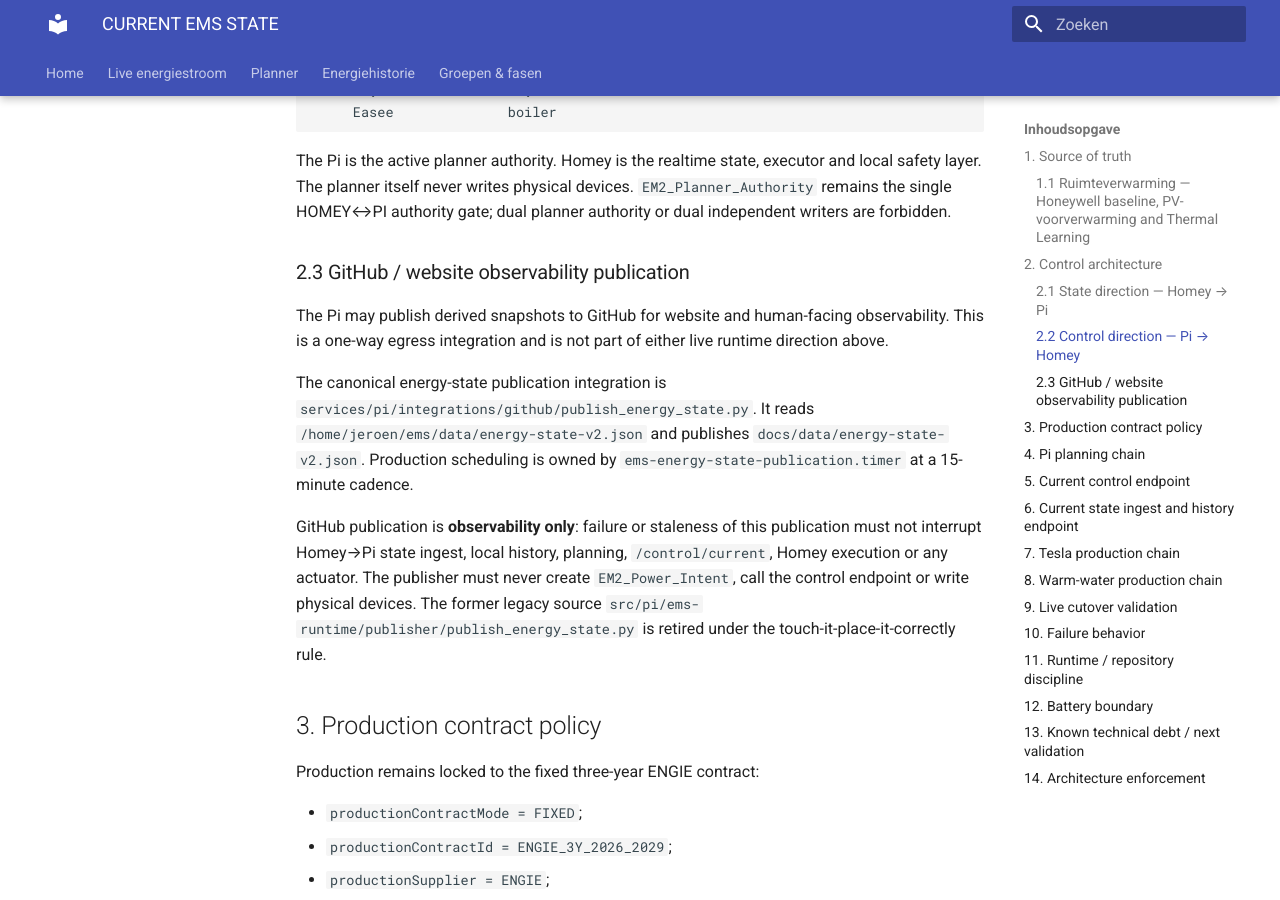
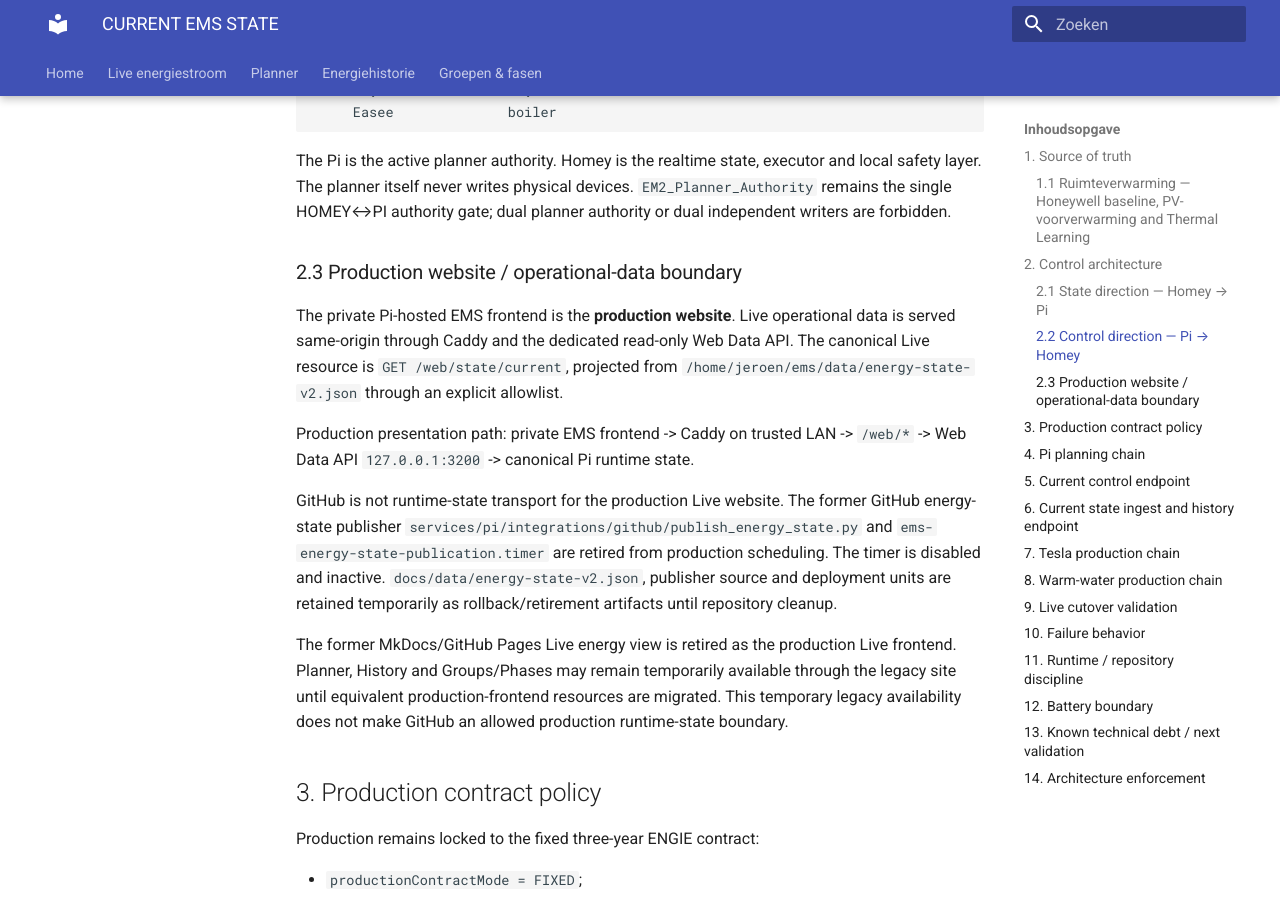
Before and after one commit to OnsKasteeltje/homey-energy-manual, an MkDocs documentation site: the page built from docs/architecture/CURRENT-EMS-STATE.md, in a window 1280 px wide and 900 px high, scrolled down 3955 px. Built offline with MkDocs 1.6.1 and Material for MkDocs 9.7.7, drawn with Linux system fonts in a browser that asks for light colours; some of the changed text lies outside the part shown.

Commit message:
feat: promote private EMS frontend to production

```diff
--- a/docs/architecture/CURRENT-EMS-STATE.md
+++ b/docs/architecture/CURRENT-EMS-STATE.md
@@ -101,13 +101,15 @@ Pi forecasts + history + fixed-contract policy
 
 The Pi is the active planner authority. Homey is the realtime state, executor and local safety layer. The planner itself never writes physical devices. `EM2_Planner_Authority` remains the single HOMEY↔PI authority gate; dual planner authority or dual independent writers are forbidden.
 
-### 2.3 GitHub / website observability publication
+### 2.3 Production website / operational-data boundary
 
-The Pi may publish derived snapshots to GitHub for website and human-facing observability. This is a one-way egress integration and is not part of either live runtime direction above.
+The private Pi-hosted EMS frontend is the **production website**. Live operational data is served same-origin through Caddy and the dedicated read-only Web Data API. The canonical Live resource is `GET /web/state/current`, projected from `/home/jeroen/ems/data/energy-state-v2.json` through an explicit allowlist.
 
-The canonical energy-state publication integration is `services/pi/integrations/github/publish_energy_state.py`. It reads `/home/jeroen/ems/data/energy-state-v2.json` and publishes `docs/data/energy-state-v2.json`. Production scheduling is owned by `ems-energy-state-publication.timer` at a 15-minute cadence.
+Production presentation path: private EMS frontend -> Caddy on trusted LAN -> `/web/*` -> Web Data API `127.0.0.1:3200` -> canonical Pi runtime state.
 
-GitHub publication is **observability only**: failure or staleness of this publication must not interrupt Homey→Pi state ingest, local history, planning, `/control/current`, Homey execution or any actuator. The publisher must never create `EM2_Power_Intent`, call the control endpoint or write physical devices. The former legacy source `src/pi/ems-runtime/publisher/publish_energy_state.py` is retired under the touch-it-place-it-correctly rule.
+GitHub is not runtime-state transport for the production Live website. The former GitHub energy-state publisher `services/pi/integrations/github/publish_energy_state.py` and `ems-energy-state-publication.timer` are retired from production scheduling. The timer is disabled and inactive. `docs/data/energy-state-v2.json`, publisher source and deployment units are retained temporarily as rollback/retirement artifacts until repository cleanup.
+
+The former MkDocs/GitHub Pages Live energy view is retired as the production Live frontend. Planner, History and Groups/Phases may remain temporarily available through the legacy site until equivalent production-frontend resources are migrated. This temporary legacy availability does not make GitHub an allowed production runtime-state boundary.
 
 ## 3. Production contract policy
 
@@ -197,7 +199,7 @@ services/pi/planner/warm-water/        # WW planning + Seasonal Source Advisor
 
 The production runtime path remains `/home/jeroen/ems/runtime/planner/warm-water/`. Repository placement and runtime placement are deliberately decoupled: deployment maps the target-structure source to this stable runtime path, and drift/integrity validation checks that mapping. The WW migration therefore changes repository ownership without changing systemd execution paths or runtime control ownership.
 
-GitHub website publication is an external Pi egress integration and belongs under `services/pi/integrations/github/`; production scheduling belongs under `deploy/systemd/`.
+The former GitHub website energy-state publisher remains temporarily under `services/pi/integrations/github/` as a rollback/retirement artifact. It is not production-scheduled and must not be re-enabled as a production Live transport.
 
 The target Frontend V2 operational-data boundary is the dedicated read-only EMS Web Data API under `services/pi/api/web-data/`. It is separate in responsibility and failure behaviour from the existing runtime/control status API. The Web Data API is presentation transport only: it has no EMS policy, optimizer, Homey/device write or actuator path. The initial resource is WW Seasonal Advice; the same boundary is intended to serve later Live, Planner, History and observability resources through explicitly versioned allowlisted contracts.
 
@@ -205,9 +207,9 @@ The Web Data API security baseline is mandatory and canonical in `docs/architect
 
 Runtime validation on 2026-09-19 confirmed the initial Web Data API service on Pi localhost `127.0.0.1:3200`: the WW Seasonal Advice resource returned the canonical advisor projection, unsupported POST returned HTTP 405, and no LAN/public listener was introduced. The systemd unit intentionally contains no repository-relative `Documentation=` directive; canonical documentation remains repository-owned rather than encoded as an invalid systemd URL.
 
-Private V2 hosting is in controlled commissioning. The first runtime attempt proved the same-origin `/web/*` reverse proxy but also exposed two deployment-boundary defects: a site address alone still produced a wildcard `*:80` listener, and the packaged Caddy service could not serve the webroot below `/home/jeroen`. Caddy was stopped immediately. The corrected repository definition now uses an explicit `bind 192.168.1.42` and stages static V2 files read-only under `/var/www/ems-frontend-v2`; the Web Data API remains `127.0.0.1:3200`. The reserved Wi-Fi address `192.168.1.45`, Docker interfaces and wildcard listeners remain excluded. Remote browser access is to be added separately through Tailscale without Funnel. Deployment source is `deploy/caddy/ems-frontend-v2.Caddyfile`; staging helper is `deploy/install/install_private_frontend_v2.sh`. The Debian Caddy 2.6.2 package does not provide the optional `caddy.logging.writers.journal` module; the private ingress therefore uses Caddy/systemd standard service logging rather than an explicit Caddy `output journal` writer.
+Private Pi-hosted frontend is the production EMS website. The first runtime attempt proved the same-origin `/web/*` reverse proxy but also exposed two deployment-boundary defects: a site address alone still produced a wildcard `*:80` listener, and the packaged Caddy service could not serve the webroot below `/home/jeroen`. Caddy was stopped immediately. The corrected repository definition now uses an explicit `bind 192.168.1.42` and stages static V2 files read-only under `/var/www/ems-frontend-v2`; the Web Data API remains `127.0.0.1:3200`. The reserved Wi-Fi address `192.168.1.45`, Docker interfaces and wildcard listeners remain excluded. Remote browser access is to be added separately through Tailscale without Funnel. Deployment source is `deploy/caddy/ems-frontend-v2.Caddyfile`; staging helper is `deploy/install/install_private_frontend_v2.sh`. The Debian Caddy 2.6.2 package does not provide the optional `caddy.logging.writers.journal` module; the private ingress therefore uses Caddy/systemd standard service logging rather than an explicit Caddy `output journal` writer.
 
-Live V2 runtime-data migration is now repository-defined through `GET /web/state/current` (schema `EMS_WEB_STATE_CURRENT_V1`). The endpoint is an explicit allowlisted projection of canonical Pi `/home/jeroen/ems/data/energy-state-v2.json`; Live V2 reads this same-origin resource and has no GitHub runtime-data fallback. The existing GitHub energy-state publication remains transitional observability until runtime deployment/parallel validation and a deliberate retirement step are complete.
+Live runtime-data cutover is complete through `GET /web/state/current` (schema `EMS_WEB_STATE_CURRENT_V1`). The endpoint is an explicit allowlisted projection of canonical Pi `/home/jeroen/ems/data/energy-state-v2.json`; the production Live frontend reads this same-origin resource and has no GitHub runtime-data fallback. Runtime validation proved fresh state through both the localhost Web Data API and Caddy while the GitHub energy-state publisher was disabled. The GitHub energy-state publication is retired from production and retained temporarily only for rollback/repository cleanup.
 
 Private V2 browser validation established that Web Data API resources reject query strings by design. Frontend read adapters use the stable same-origin resource URL together with `cache: "no-store"`; cache-busting query parameters are forbidden because they convert an otherwise valid resource read into HTTP 400. This preserves the fail-closed API contract without weakening it.
 
@@ -240,7 +242,7 @@ The planned battery architecture is Victron AC-coupled. When commissioned, Victr
 - no second independent planner-generation owner or physical writer;
 - no GitHub dependency in the live Homey↔Pi state/control path;
 - target-structure placement for touched Pi code;
-- GitHub energy-state publication remains observability-only under `services/pi/integrations/github/` and must not reintroduce the retired Pi→Homey control-push path;
+- the retired GitHub energy-state publication must not be re-enabled as production Live transport or reintroduce the retired Pi→Homey control-push path;
 - Honeywell remains baseline/comfort authority;
 - canonical room-heating interpretation remains under `services/pi/state/heating/`;
 - canonical preheat candidate construction remains under `services/pi/planner/heating/`, READ_ONLY/SHADOW;
```
Also changed, not shown: docs/architecture/runtime-publication-separation.md (+11 -4 lines), 2 other files.
